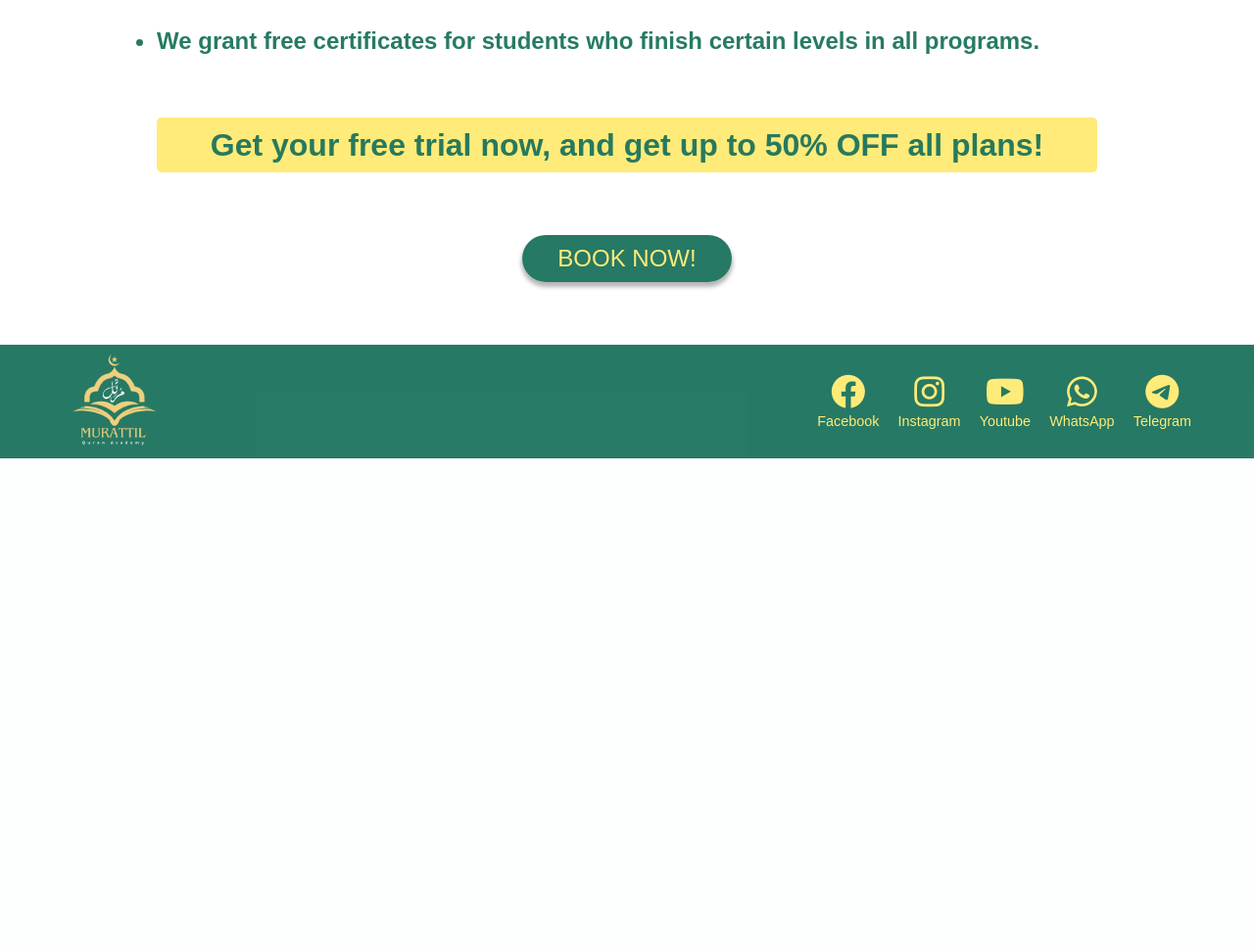
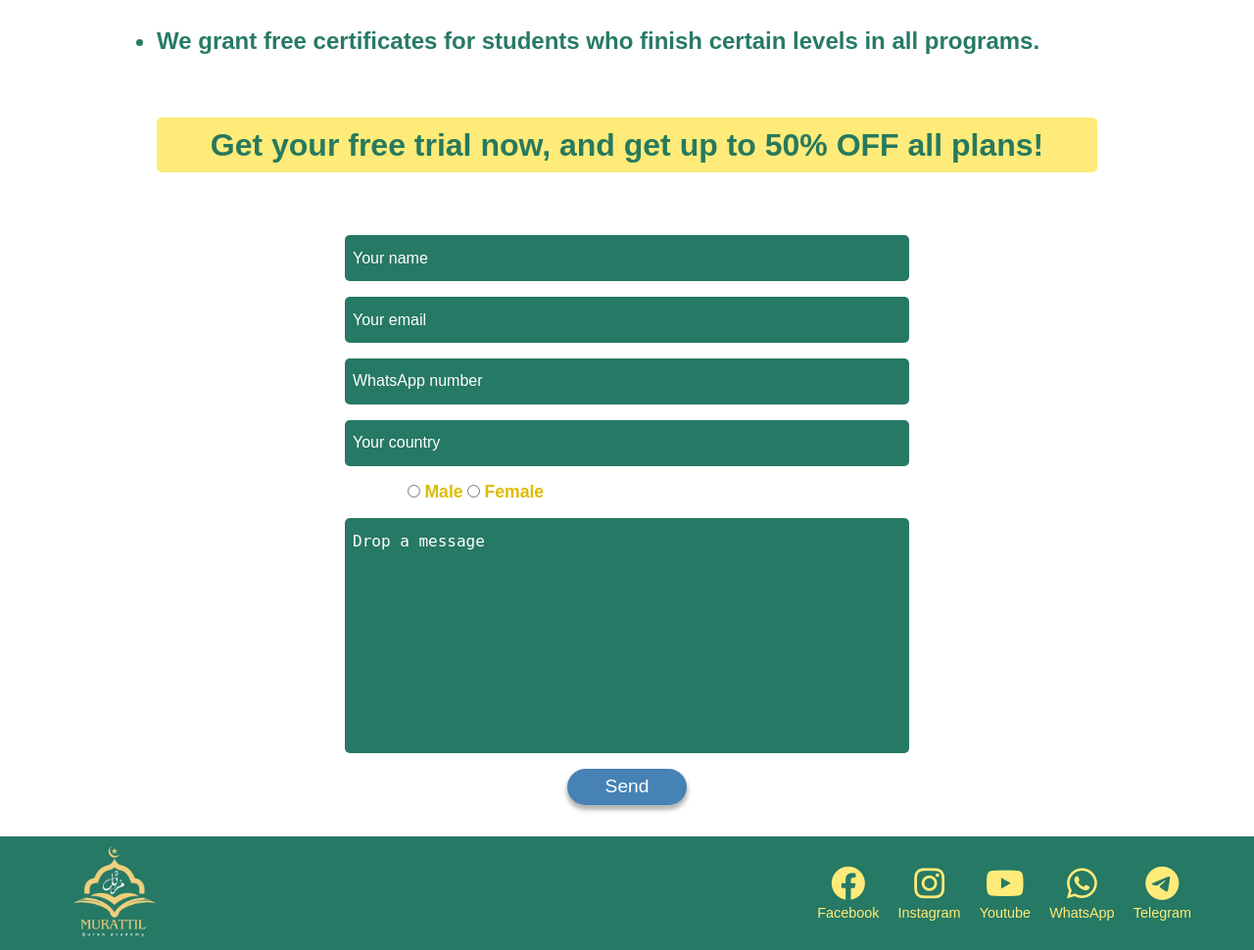
Before and after one commit to Mahmoud-solaiman/murattil, a PHP site: page / in a window 1280 px wide. Shown: the part 2400-3370 px from the top of the page at 98% size. Before the commit the page ends 2868 px from the top, so only its background shows below. Run offline with PHP 8.4, Linux system fonts and the light colour scheme.

Commit message:
Form feature added

```diff
--- a/index.html
+++ b/index.html
@@ -4,6 +4,7 @@
     <meta charset="UTF-8">
     <meta name="viewport" content="width=device-width, initial-scale=1.0">
     <title>MURATTIL</title>
+    <link rel="shortcut icon" href="./images/logo.png" type="image/x-icon">
     <link rel="stylesheet" href="scss/main.css">
     <link rel="stylesheet" href="https://cdnjs.cloudflare.com/ajax/libs/font-awesome/6.0.0/css/all.min.css" integrity="sha512-9usAa10IRO0HhonpyAIVpjrylPvoDwiPUiKdWk5t3PyolY1cOd4DSE0Ga+ri4AuTroPR5aQvXU9xC6qOPnzFeg==" crossorigin="anonymous" referrerpolicy="no-referrer" />
 </head>
@@ -118,10 +119,25 @@
         <h3 class="discount">
             <strong>Get your free trial now, and get up to 50% OFF all plans!</strong>
         </h3>
-        <a href="https://wa.me/+201284806788" target="_blank" class="booking">
+        <!-- <a href="https://wa.me/+201284806788" target="_blank" class="booking">
             BOOK NOW!
-        </a>
+        </a> -->
+
      </section>
+     <form class="contact">
+        <input type="text" name="applicant-name" placeholder="Your name" id="name" required autocomplete="on">
+        <input type="email" name="email" placeholder="Your email" id="email" required autocomplete="on">
+        <input type="tel" name="phone-number" placeholder="WhatsApp number" id="number" required autocomplete="on">
+        <input type="text" name="country" placeholder="Your country" id="country" required autocomplete="on">
+        <div class="gender-options">
+            <input type="radio" name="gender" id="male" value="male" required>
+            <label for="male" class="gender-label">Male</label>
+            <input type="radio" name="gender" id="female" value="female" required>
+            <label for="female" class="gender-label">Female</label>
+        </div>
+        <textarea name="message" id="message" placeholder="Drop a message"></textarea>
+        <button type="submit" class="submit-btn">Send</button>
+    </form>
      <!-- The footer "social media links" -->
       <footer>
         <div class="logo-footer">
--- /dev/null
+++ b/scss/_contact.scss
@@ -0,0 +1,66 @@
+.contact {
+  display:flex;
+  flex-direction: column;
+  align-items: center;
+  gap:1rem;
+  padding:0 0 2em 0;
+
+  & input, & textarea {
+    width:45%;
+    padding:.9em .5em;
+    font-size:1rem;
+    outline:none;
+    border:none;
+    border-radius:5px;
+    color:#fff;
+    background-color:$primary-color;
+
+    &:focus {
+      background-color: $course-title;
+    }
+
+    &::placeholder {
+      color:#fff;
+    }
+  }
+
+  & textarea {
+    resize:none;
+    height:15rem;
+  }
+}
+
+.gender-options {
+  width:35%;
+  text-align:start;
+}
+
+#male, #female {
+  padding:0;
+  width:fit-content;
+}
+
+.gender-label {
+  color:$course-title;
+  font-size:1.1rem;
+  font-weight:600;
+  cursor:pointer;
+}
+
+.submit-btn {
+  font-size:1.2rem;
+  padding:.4em 2em;
+  background-color:steelblue;
+  border:none;
+  border-radius:30px;
+  color:#fff;
+  cursor:pointer;
+  box-shadow:0px 4px 4px 1px #b6b6b6;
+    transition: .3s linear;
+    &:hover {
+        translate: 0 -4px;
+        box-shadow:0px 13px 4px -7px #b6b6b6;
+        color:$primary-color;
+        background-color: $secondary-color;
+    }
+}
--- a/scss/_features.scss
+++ b/scss/_features.scss
@@ -19,21 +19,21 @@
     border-radius:5px;
 }
 
-.booking {
-    justify-self: center;
-    text-decoration: none;
-    font-size:1.5rem;
-    margin-top:4rem;
-    background-color:$primary-color;
-    color:$secondary-color;
-    padding:.4em 1.5em;
-    border-radius:30px;
-    box-shadow:0px 4px 4px 1px #b6b6b6;
-    transition: .3s linear;
-    &:hover {
-        translate: 0 -4px;
-        box-shadow:0px 13px 4px -7px #b6b6b6;
-        color:$primary-color;
-        background-color: $secondary-color;
-    }
-}
+// .booking {
+//     justify-self: center;
+//     text-decoration: none;
+//     font-size:1.5rem;
+//     margin-top:4rem;
+//     background-color:$primary-color;
+//     color:$secondary-color;
+//     padding:.4em 1.5em;
+//     border-radius:30px;
+//     box-shadow:0px 4px 4px 1px #b6b6b6;
+//     transition: .3s linear;
+//     &:hover {
+//         translate: 0 -4px;
+//         box-shadow:0px 13px 4px -7px #b6b6b6;
+//         color:$primary-color;
+//         background-color: $secondary-color;
+//     }
+// }
--- a/scss/_responsive.scss
+++ b/scss/_responsive.scss
@@ -30,6 +30,12 @@
 
     .features {
         padding:4em 3em;
+    }
+
+    .contact {
+        & input, & textarea {
+            width:60%;
+        }
     }
 }
 
@@ -94,4 +100,15 @@
             font-size:.7rem;
         }
     }
+
+    .contact {
+        & input, & textarea {
+            width:90%;
+            font-size:1.2rem;
+        }
+
+        & input {
+            padding:1.1em .5em;
+        }
+    }
 }
--- a/scss/main.css
+++ b/scss/main.css
@@ -118,25 +118,6 @@ body {
   border-radius: 5px;
 }
 
-.booking {
-  justify-self: center;
-  text-decoration: none;
-  font-size: 1.5rem;
-  margin-top: 4rem;
-  background-color: rgba(26, 114, 92, 0.9450980392);
-  color: #ffeb79;
-  padding: 0.4em 1.5em;
-  border-radius: 30px;
-  box-shadow: 0px 4px 4px 1px #b6b6b6;
-  transition: 0.3s linear;
-}
-.booking:hover {
-  translate: 0 -4px;
-  box-shadow: 0px 13px 4px -7px #b6b6b6;
-  color: rgba(26, 114, 92, 0.9450980392);
-  background-color: #ffeb79;
-}
-
 footer {
   background-color: rgba(26, 114, 92, 0.9450980392);
   padding: 0.5em 4em;
@@ -167,6 +148,73 @@ footer {
   font-size: 0.9rem;
 }
 
+.contact {
+  display: flex;
+  flex-direction: column;
+  align-items: center;
+  gap: 1rem;
+  padding: 0 0 2em 0;
+}
+.contact input, .contact textarea {
+  width: 45%;
+  padding: 0.9em 0.5em;
+  font-size: 1rem;
+  outline: none;
+  border: none;
+  border-radius: 5px;
+  color: #fff;
+  background-color: rgba(26, 114, 92, 0.9450980392);
+}
+.contact input:focus, .contact textarea:focus {
+  background-color: #ddbc00;
+}
+.contact input::-moz-placeholder, .contact textarea::-moz-placeholder {
+  color: #fff;
+}
+.contact input::placeholder, .contact textarea::placeholder {
+  color: #fff;
+}
+.contact textarea {
+  resize: none;
+  height: 15rem;
+}
+
+.gender-options {
+  width: 35%;
+  text-align: start;
+}
+
+#male, #female {
+  padding: 0;
+  width: -moz-fit-content;
+  width: fit-content;
+}
+
+.gender-label {
+  color: #ddbc00;
+  font-size: 1.1rem;
+  font-weight: 600;
+  cursor: pointer;
+}
+
+.submit-btn {
+  font-size: 1.2rem;
+  padding: 0.4em 2em;
+  background-color: steelblue;
+  border: none;
+  border-radius: 30px;
+  color: #fff;
+  cursor: pointer;
+  box-shadow: 0px 4px 4px 1px #b6b6b6;
+  transition: 0.3s linear;
+}
+.submit-btn:hover {
+  translate: 0 -4px;
+  box-shadow: 0px 13px 4px -7px #b6b6b6;
+  color: rgba(26, 114, 92, 0.9450980392);
+  background-color: #ffeb79;
+}
+
 @media (max-width: 60rem) {
   :root {
     font-size: 13px;
@@ -193,6 +241,9 @@ footer {
   }
   .features {
     padding: 4em 3em;
+  }
+  .contact input, .contact textarea {
+    width: 60%;
   }
 }
 @media (max-width: 44rem) {
@@ -240,4 +291,11 @@ footer {
   .icon span {
     font-size: 0.7rem;
   }
+  .contact input, .contact textarea {
+    width: 90%;
+    font-size: 1.2rem;
+  }
+  .contact input {
+    padding: 1.1em 0.5em;
+  }
 }/*# sourceMappingURL=main.css.map */
--- a/scss/main.scss
+++ b/scss/main.scss
@@ -3,4 +3,5 @@
 @import 'courses';
 @import 'features';
 @import 'footer';
+@import 'contact';
 @import 'responsive';
```
Also changed, not shown: 1 other file.
